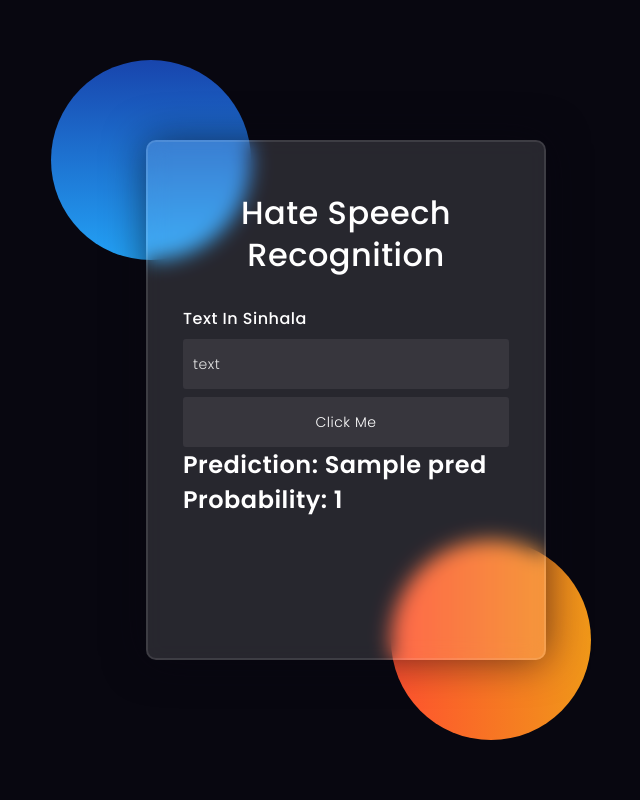
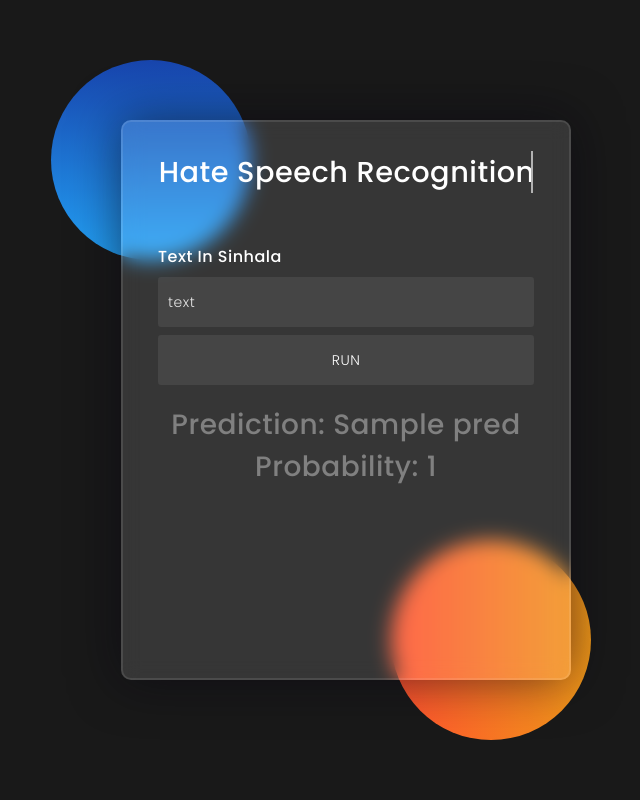
Before and after one commit to ashen8810/Sinhala-hate-speech, a Flask app: template templates/index.html in a window 1280 px wide. Shown: the whole page, without its empty margins (294-934 px from the left). Run offline with Flask 2, Linux system fonts and the light colour scheme; the template is opened without the code that fills it: most values are stand-ins (such as "Sample title", 1, 10 or a date in 2020).

Commit message:
Update index.html

```diff
--- a/templates/index.html
+++ b/templates/index.html
@@ -9,6 +9,7 @@
     <link href="https://fonts.googleapis.com/css2?family=Poppins:wght@300;500;600&display=swap" rel="stylesheet">
     <!--Stylesheet-->
     <style media="screen">
+
       *,
 *:before,
 *:after{
@@ -19,6 +20,7 @@
 body{
     background-color: #080710;
 }
+
 .background{
     width: 430px;
     height: 520px;
@@ -51,8 +53,8 @@ body{
     bottom: -80px;
 }
 form{
-    height: 520px;
-    width: 400px;
+    height: 560px;
+    width: 450px;
     background-color: rgba(255,255,255,0.13);
     position: absolute;
     transform: translate(-50%,-50%);
@@ -61,7 +63,7 @@ form{
     border-radius: 10px;
     backdrop-filter: blur(10px);
     border: 2px solid rgba(255,255,255,0.1);
-    box-shadow: 0 0 40px rgba(8,7,16,0.6);
+    box-shadow: 0 0 50px rgba(8,7,16,0.6);
     padding: 50px 35px;
 }
 form *{
@@ -72,6 +74,13 @@ form *{
     border: none;
 }
 form h3{
+    font-size: 28px;
+    font-weight: 500;
+    line-height: 42px;
+    text-align: center;
+}
+form h2{
+    color: #000000;
     font-size: 32px;
     font-weight: 500;
     line-height: 42px;
@@ -132,28 +141,96 @@ button{
   margin-right: 4px;
 }
 
+/* Google Fonts */
+@import url(https://fonts.googleapis.com/css?family=Anonymous+Pro);
+
+/* Global */
+html {
+      min-height: 100%;
+      overflow: hidden;
+}
+
+body {
+      height: calc(100vh - 8em);
+      padding: 4em;
+      color: rgba(255, 255, 255, 0.75);
+      font-family: 'Anonymous Pro', monospace;
+      background-color: rgb(25, 25, 25);
+}
+
+.line {
+      position: relative;
+      width: 16em;
+      margin: 0 auto;
+      border-right: 2px solid rgba(255, 255, 255, 0.75);
+      font-size: 180%;
+      text-align: center;
+      white-space: nowrap;
+      overflow: hidden;transform: translateY(-50%);
+}
+
+/*Animation*/
+
+.anim-typewriter {
+      animation: typewriter 4s steps(40) 1s 1 normal both,
+      blinkTextCursor 500ms steps(40) infinite normal;
+}
+
+@keyframes typewriter {
+      from {
+            width: 0;
+      }
+      to {
+            width: 13em;
+      }
+}
+
+@keyframes blinkTextCursor {
+      from {
+            border-right-color: rgba(255, 255, 255, 0.75);
+      }
+      to {
+            border-right-color: transparent;
+      }
+}
+
+
+
+
+
+
+
+
     </style>
+<!--            <h2 class="line anim-typewriter">Hate Speech Recognition</h2>-->
+
 </head>
 <body>
+
     <div class="background">
         <div class="shape"></div>
         <div class="shape"></div>
     </div>
     <form action="/" method="post">
-        <h3>Hate Speech Recognition</h3>
+
+        <h3 class="line anim-typewriter" >Hate Speech Recognition</h3>
 
         <label for="username">Text In Sinhala</label>
         <input type="text" placeholder="text" id="username" name="uname">
 <!--        <button onclick="run()">Run</button>-->
-        <input type="submit" value="Click Me" >
-        <h2>Prediction: {{pred}}</h2>
-        <h2>Probability: {{valid}}</h2>
+        <input type="submit" value="RUN" >
+        <br>
+        <h3 style="color: grey">Prediction: {{pred}}</h3>
+        <h3 style="color: grey">Probability: {{valid}}</h3>
     </form>
+
 
 
 
         <div class="social">
 
+
+
         </div>
     </form>
 </body>
```
